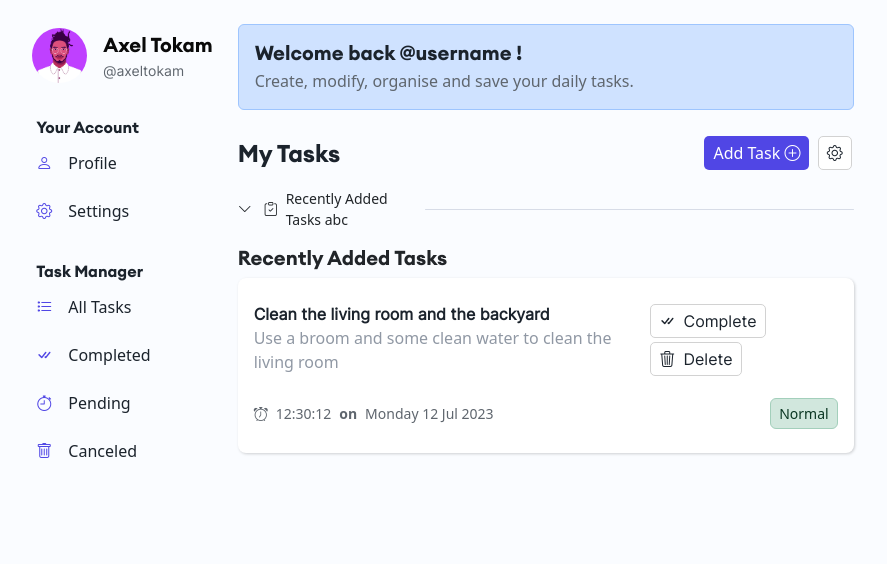
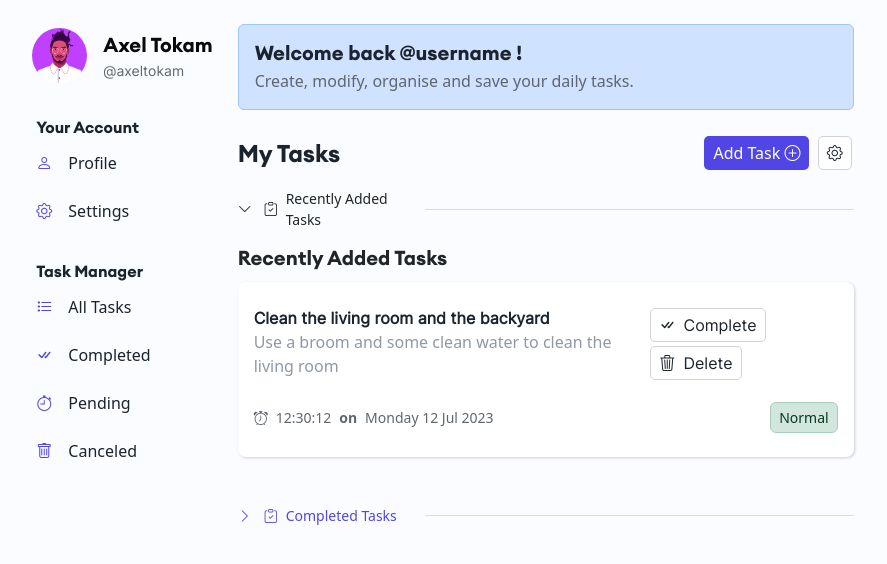
Before and after one commit to axelthereal/django-task-manager, a Django app: page /home in a window 1280 px wide. Shown: the part 68-632 px from the top of the page, without its empty margins (201-1088 px from the left). Run offline with Django 4.2, Linux system fonts and the light colour scheme; some libraries are stand-ins or nearby versions.

Commit message:
Added tasks list in seperate files
Created two seperate files for completed and uncompleted task to avoid code duplication

```diff
--- a/toddle/static/css/global.css
+++ b/toddle/static/css/global.css
@@ -47,8 +47,6 @@
 .txt-text{
     font-family: "Inter";
 }
-
-.bi-stopwatch{ -webkit-text-stroke:bold !important; }
 
 /* color-components */
 .colr-active{
--- /dev/null
+++ b/toddle/templates/headers/sidebar.html
@@ -0,0 +1,49 @@
+{# sidebar #}
+{% load static %}
+<div class="sidebar col-lg-3">
+
+    <div class="profile-bx d-flex justify-content-start align-items-center gap-3 py-1 mb-2 ps-2">
+        <img src="{% static '/images/avatar.jpg' %}" class="rounded-circle profile-img" alt="profile-img" srcset="">
+        <div class="profile-info">
+           <span class="fullnames d-block txt-title fw-semibold fs-5 colr-darker">Axel Tokam</span>
+           <span class="username d-block txt-text fw-lighter small colr-dark-light">@axeltokam</span>
+        </div>
+    </div>
+
+
+   <div class="list-group py-1 px-1 mt-4">
+    <span class="fs-6 txt-title fw-semibold colr-dark opacity-80 ps-2">Your Account</span>
+    <a href="" class="list-group-item list-group-item-action d-flex align-items-center gap-3 py-2 my-1 ps-2">
+      <span class="bi bi-person"></span>
+      <span class="fs-6 colr-dark">Profile</span>
+    </a>
+      <a href="" class="list-group-item list-group-item-action d-flex align-items-center gap-3 py-2 my-1 ps-2">
+        <span class="bi bi-gear"></span>
+        <span class="fs-6 colr-dark">Settings</span>
+      </a>
+   </div>
+
+
+   <div class="list-group py-1 px-1 my-3">
+    <span class="fs-6 txt-title fw-semibold colr-dark opacity-80 ps-2">Task Manager</span>
+    <a href="" class="list-group-item list-group-item-action d-flex align-items-center gap-3 py-2 my-1 ps-2">
+      <span class="bi bi-list-task"></span>
+      <span class="fs-6 colr-dark">All Tasks</span>
+    </a>
+      <a href="" class="list-group-item list-group-item-action d-flex align-items-center gap-3 py-2 my-1 ps-2">
+        <span class="bi bi-check-all"></span>
+        <span class="fs-6 colr-dark">Completed</span>
+      </a>
+      <a href="" class="list-group-item list-group-item-action d-flex align-items-center gap-3 py-2 my-1 ps-2">
+        <span class="bi bi-stopwatch"></span>
+        <span class="fs-6 colr-dark">Pending</span>
+      </a>
+      <a href="" class="list-group-item list-group-item-action d-flex align-items-center gap-3 py-2 my-1 ps-2">
+        <span class="bi bi-trash"></span>
+        <span class="fs-6 colr-dark">Canceled</span>
+      </a>
+   </div>
+
+
+  </div>
+{# /*sidebar #}
--- /dev/null
+++ b/toddle/templates/headers/tasks_list_completed.html
@@ -0,0 +1,18 @@
+{% load static %}
+
+{# Tasks #}
+<div class="task-item mt-1 mb-3 py-4 px-3 rounded-3 bg-white">
+    <div class="task-item-body d-flex justify-content-between align-items-stretch">
+       <div class="task-item-info">
+        <span class="txt-text colr-dark item-title fw-semibold mt-3 mb-5">Clean the living room and the backyard</span>
+        <p class="colr-dark-lighter">Use a broom and some clean water to clean the living room</p>
+       </div>
+       <div class="btn-bx">
+        <a href="" class="btn btn-default btn-sm btn-custom btn-custom-dark fs-6 px-2 align-items-md-center justify-content-between"><i class="bi-trash3"></i>  <span class="txt-text colr-dark ps-1">Delete</span></a>
+       </div>
+    </div>
+    <div class="task-item-footer fw-medium d-flex justify-content-between mt-2 align-items-center">
+      <span class="task-time small colr-dark-light d-flex gap-2"><span class="bi-alarm"></span> <span>12:30:12</span> <b>on</b> <span>Monday 12 Jul 2023</span></span>
+      <span class="task-item-badge small rounded-2 px-2 py-1 text-warning-emphasis bg-warning-subtle border border-warning-subtle">Completed</span>
+    </div>
+  </div>
--- /dev/null
+++ b/toddle/templates/headers/tasks_list_pending.html
@@ -0,0 +1,19 @@
+{% load static %}
+
+{# Tasks #}
+<div class="task-item mt-1 mb-3 py-4 px-3 rounded-3 bg-white">
+    <div class="task-item-body d-flex justify-content-between align-items-stretch">
+       <div class="task-item-info">
+        <span class="txt-text colr-dark item-title fw-semibold mt-3 mb-5">Clean the living room and the backyard</span>
+        <p class="colr-dark-lighter">Use a broom and some clean water to clean the living room</p>
+       </div>
+       <div class="btn-bx">
+        <a href="" class="btn btn-default btn-sm btn-custom btn-custom-dark fs-6 px-2 align-items-md-center justify-content-between"><i class="bi-check-all"></i> <span class="txt-text colr-dark ps-1">Complete</span> </a>
+        <a href="" class="btn btn-default btn-sm btn-custom btn-custom-dark fs-6 px-2 align-items-md-center justify-content-between"><i class="bi-trash3"></i>  <span class="txt-text colr-dark ps-1">Delete</span></a>
+       </div>
+    </div>
+    <div class="task-item-footer fw-medium d-flex justify-content-between mt-2 align-items-center">
+      <span class="task-time small colr-dark-light d-flex gap-2"><span class="bi-alarm"></span> <span>12:30:12</span> <b>on</b> <span>Monday 12 Jul 2023</span></span>
+      <span class="task-item-badge small rounded-2 px-2 py-1 text-success-emphasis bg-success-subtle border border-success-subtle">Normal</span>
+    </div>
+  </div>
--- a/toddle/templates/pages/home.html
+++ b/toddle/templates/pages/home.html
@@ -80,41 +34,46 @@
     <div class="task-feed mt-2" id="taskFeedApp">
 
         {# Tasks-group #}
-        <div class="ts-feed-group" :id="tasksGroupOne">
+        <div class="ts-feed-group mt-2 mb-3 pb-3" :id="tasksGroupOne">
            <div class="ts-feed-group-header d-flex justify-content-between align-items-center gap-1 px-0 mx-0">
              <span @click="GroupOneToggle()" class="feed-toggler small collapsed d-flex align-items-center gap-2" type="button" data-bs-toggle="collapse" data-bs-target="#recentlyAdded" aria-expanded="true" aria-controls="recentlyAdded">
 
-               <span v-if="tasksGroupOne.active" class="bi-chevron-right bold me-1"></span>
+               <span v-if="!tasksGroupOne.active" class="bi-chevron-right bold me-1"></span>
                <span class="bi-chevron-down bold me-1" v-else></span>
 
                <span class="bi-clipboard-check"></span>
-               <span class="fw-medium">Recently Added Tasks <span class="sss">abc</span></span>
+               <span class="fw-medium">Recently Added Tasks </span>
              </span>
              <span class="line-hr d-block rounded"></span>
            </div>
            <div id="recentlyAdded" class="list-group ts-feed-group-body collapse show" data-bs-parent="#tasksGroupOne">
             <h5 class="fs-5 txt-title fw-medium mt-3">Recently Added Tasks </h5>
 
-            <div class="task-item  py-4 px-3 rounded-3 bg-white">
-              <div class="task-item-body d-flex justify-content-between align-items-stretch">
-                 <div class="task-item-info">
-                  <span class="txt-text colr-dark item-title fw-semibold mt-3 mb-5">Clean the living room and the backyard</span>
-                  <p class="colr-dark-lighter">Use a broom and some clean water to clean the living room</p>
-                 </div>
-                 <div class="btn-bx">
-                  <a href="" class="btn btn-default btn-sm btn-custom btn-custom-dark fs-6 px-2 align-items-md-center justify-content-between"><i class="bi-check-all"></i> <span class="txt-text colr-dark ps-1">Complete</span> </a>
-                  <a href="" class="btn btn-default btn-sm btn-custom btn-custom-dark fs-6 px-2 align-items-md-center justify-content-between"><i class="bi-trash3"></i>  <span class="txt-text colr-dark ps-1">Delete</span></a>
-                 </div>
-              </div>
-              <div class="task-item-footer fw-medium d-flex justify-content-between mt-2 align-items-center">
-                <span class="task-time small colr-dark-light d-flex gap-2"><span class="bi-alarm"></span> <span>12:30:12</span> <b>on</b> <span>Monday 12 Jul 2023</span></span>
-                <span class="task-item-badge small rounded-2 px-2 py-1 text-success-emphasis bg-success-subtle border border-success-subtle">Normal</span>
-              </div>
-            </div>
+            {% include "headers/tasks_list_pending.html" %}
 
            </div>
         </div>
 
+        {# Tasks-group #}
+        <div class="ts-feed-group mt-2 mb-3 pb-3" :id="tasksGroupTwo">
+          <div class="ts-feed-group-header d-flex justify-content-between align-items-center gap-1 px-0 mx-0">
+            <span @click="GroupTwoToggle()" class="feed-toggler small d-flex align-items-center collapsed gap-2" type="button" data-bs-toggle="collapse" data-bs-target="#completedTasks" aria-expanded="false" aria-controls="completedTasks">
+
+              <span v-if="tasksGroupTwo.active" class="bi-chevron-right bold me-1"></span>
+              <span class="bi-chevron-down bold me-1" v-else></span>
+
+              <span class="bi-clipboard-check"></span>
+              <span class="fw-medium">Completed Tasks </span>
+            </span>
+            <span class="line-hr d-block rounded"></span>
+          </div>
+          <div id="completedTasks" class="list-group ts-feed-group-body collapse" data-bs-parent="#tasksGroupTwo">
+           <h5 class="fs-5 txt-title fw-medium mt-3">Completed Task </h5>
+
+           {% include "headers/tasks_list_completed.html" %}
+
+          </div>
+       </div>
 
         {# ...Tasks #}
 
@@ -134,13 +93,20 @@
            return {
             tasksGroupOne: {
                 tasksList: ["app"],
-                active: false,
+                active: true
+            },
+            tasksGroupTwo: {
+                tasksList: ["app"],
+                active: true,
             }
            }
         },
         methods: {
           GroupOneToggle(){
-              this.tasksGroupOne.active = this.tasksGroupOne.active === true ? false : true;
+              this.tasksGroupOne.active = this.tasksGroupOne.active == false ? true : false;
+          },
+          GroupTwoToggle(){
+              this.tasksGroupTwo.active = this.tasksGroupTwo.active == false ? true : false;
           }
         },
   }).mount("#taskFeedApp");
```
Also changed, not shown: other parts of toddle/templates/pages/home.html (+2 -48 lines).
